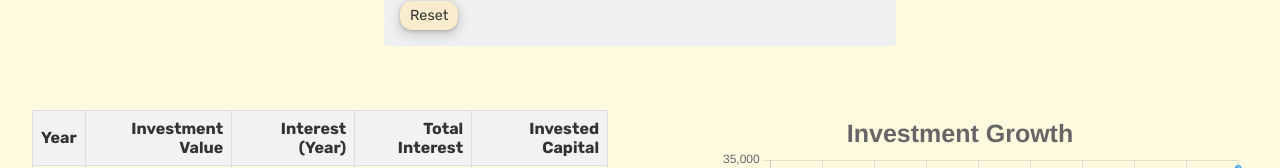
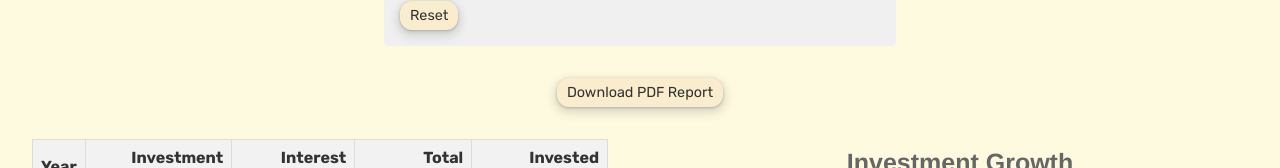
Before and after one commit to markp121/react-app, a React (Vite) app in the folder Frontend/: page /investment-calculator in a window 1280 px wide. Shown: the part 468-636 px from the top of the page. Built offline with nearby package versions, Linux system fonts and the light colour scheme; no server answers.

Commit message:
- Added PDF download functionality for output data

```diff
--- a/Frontend/src/Components/OutputData.jsx
+++ b/Frontend/src/Components/OutputData.jsx
@@ -3,6 +3,7 @@ import { calculateInvestmentResults } from "../utils/investments.js";
 import { CategoryScale } from "chart.js";
 import Chart from "chart.js/auto";
 import LineChart from "./LineChart.jsx";
+import { generatePdf } from "../utils/generateReport.js";
 
 Chart.register(CategoryScale);
 
@@ -52,7 +53,15 @@ const OutputData = ({ inputValue, currency }) => {
     }));
   }, [resultData, currency]);
 
+  const handleGeneratePDF = () => {
+    generatePdf({ ...inputValue, resultData });
+  };
+
   return (
+    <div>
+      <div className="output-data-header">
+        <button className="button neutral" onClick={handleGeneratePDF}>Download PDF Report</button>
+      </div>
     <div className="output-data">
       <table>
         <thead>
@@ -77,6 +86,8 @@ const OutputData = ({ inputValue, currency }) => {
         </tbody>
       </table>
       <LineChart resultData={chartData} currency={currency} />
+
+    </div>
     </div>
   );
 };
--- a/Frontend/src/Sass/Components/_outputdata.scss
+++ b/Frontend/src/Sass/Components/_outputdata.scss
@@ -1,6 +1,13 @@
 .output-data {
   display: grid;
   grid-template-columns: 1fr 1fr;
+}
+
+.output-data-header {
+  display: flex;
+  justify-content: center;
+  align-items: center;
+  gap: 1rem;
 }
 
 table {
--- /dev/null
+++ b/Frontend/src/utils/generateReport.js
@@ -0,0 +1,31 @@
+import JsPDF from 'jspdf';
+
+export function generatePdf(data){
+  const doc = new JsPDF();
+
+  doc.setFontSize(20);
+  doc.text('Investment Report', 10, 10);
+  doc.setFontSize(12);
+  doc.text(`Beginning Investment: ${data.initialInvestment}`, 10, 30);
+  doc.text(`Annual Investment: ${data.annualInvestment}`, 10, 40);
+  doc.text(`Return on Investment: ${data.expectedReturn}%`, 10, 50);
+  doc.text(`Years of Investment: ${data.duration}`, 10, 60);
+
+  let yOffset = 80;
+  const linespacing = 10;
+  const pageHeight = doc.internal.pageSize.height
+  data.resultData.forEach((result) =>{
+    if (yOffset+50 > pageHeight){
+      doc.addPage();
+      yOffset = 20;
+    }
+    doc.text(`Year: ${result.year}`, 10, yOffset)
+    doc.text(`Interest (Year): ${result.interest.toFixed(2)}`,10, (yOffset+linespacing))
+    doc.text(`Interest (Total): ${result.totalInterest.toFixed(2)}`,10, (yOffset+2*linespacing))
+    doc.text(`Invested Capital: ${result.investedCapital.toFixed(2)}`,10, (yOffset+3*linespacing))
+    doc.text(`Total Investment Value: ${result.investmentValue.toFixed(2)}`,10, (yOffset+4*linespacing))
+
+    yOffset+=60;
+  })
+  doc.save('Investment Report.pdf')
+}
```
